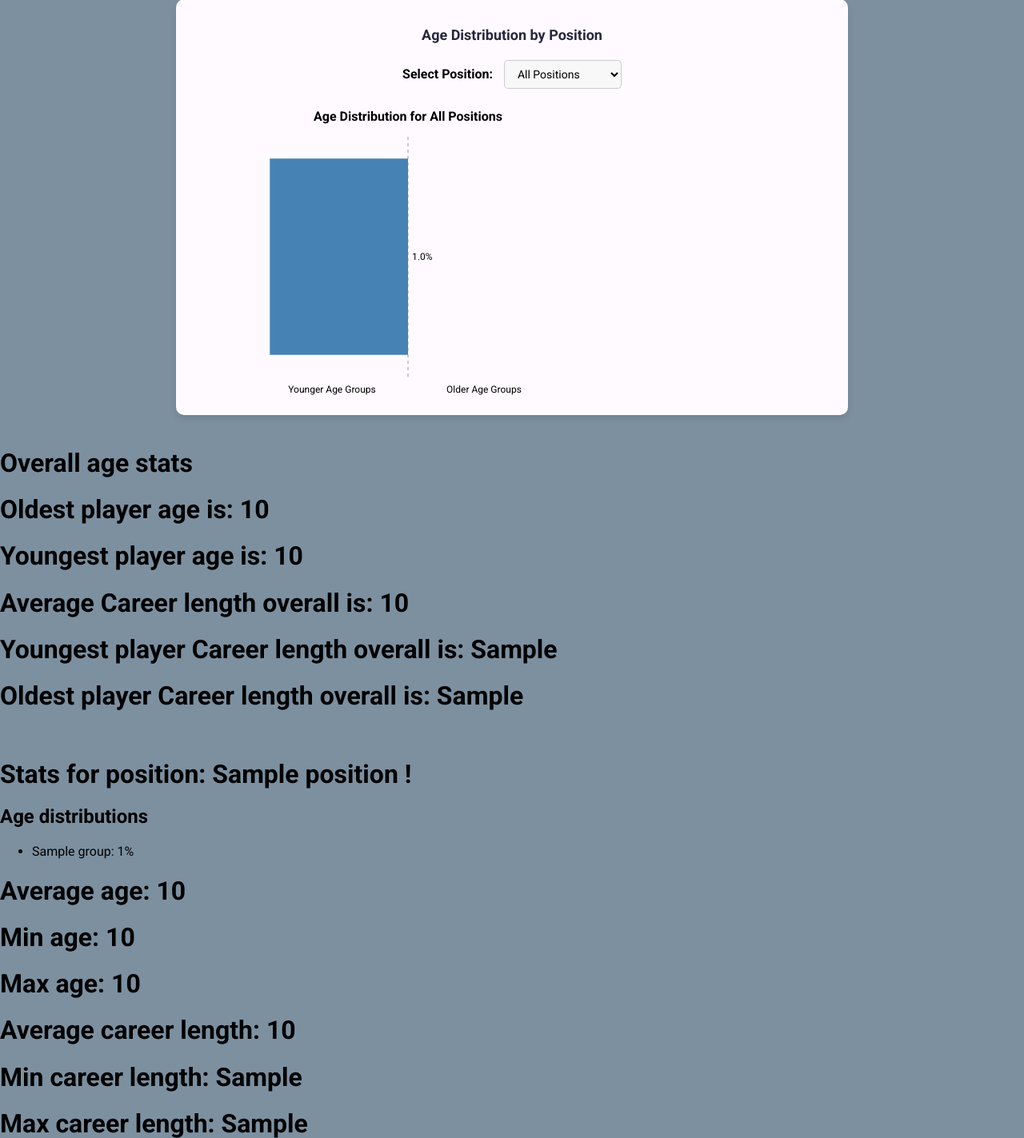
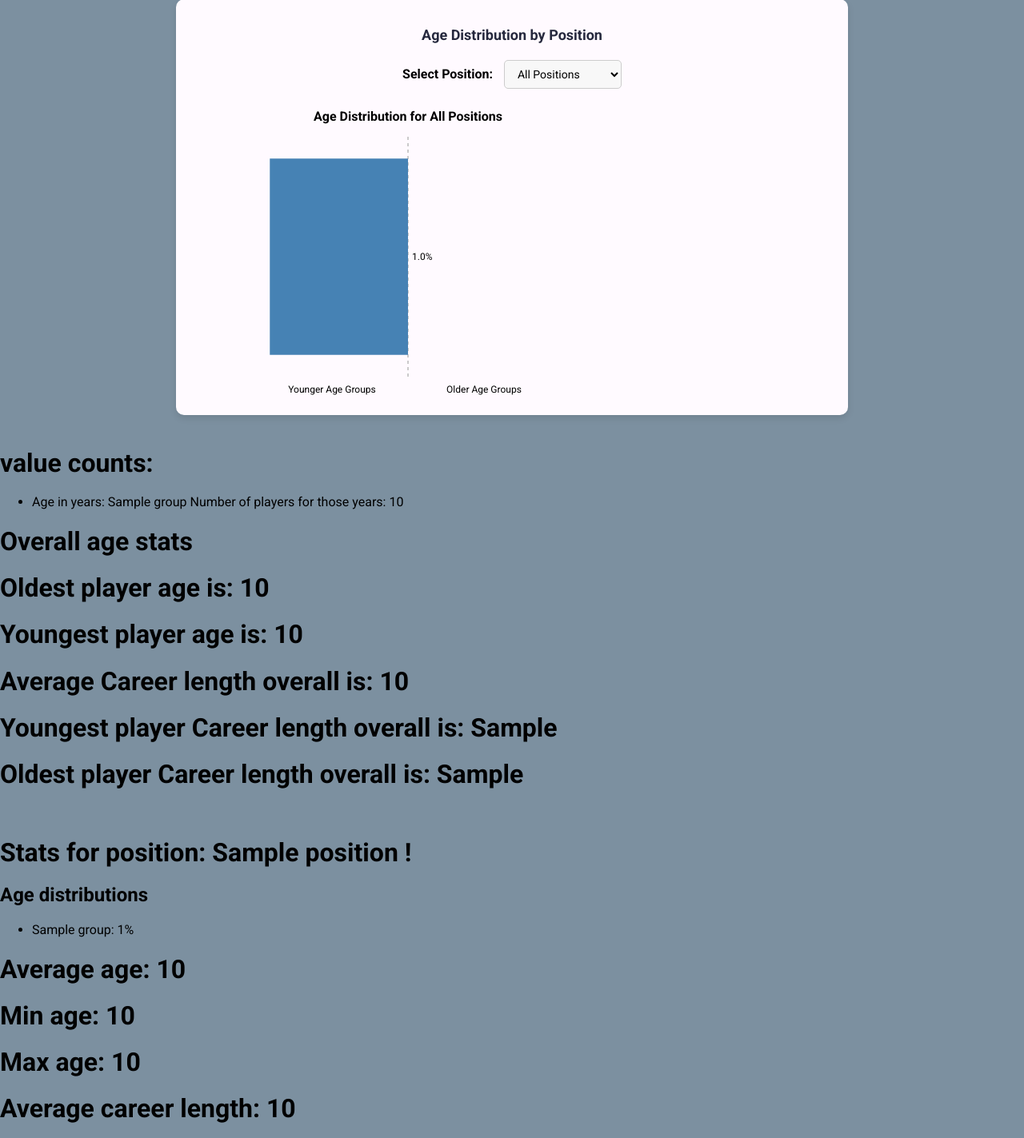
Before and after one commit to PredictBigDataProj/Predict-Athlete, a Python web app: template App/templates/league.html in a window 1280 px wide. Shown: the part 1349-2772 px from the top of the page at 80% size. Run offline with Jinja, Linux system fonts and the light colour scheme; the template is opened without the code that fills it: most values are stand-ins (such as "Sample title", 1, 10 or a date in 2020); some libraries are stand-ins or nearby versions.

Commit message:
added valuecounts to template

```diff
--- a/App/templates/index.html
+++ b/App/templates/index.html
@@ -864,7 +864,6 @@
             L.marker([lat, lng])
               .addTo(map)
               .bindPopup(`<strong>${country}</strong>
-                        ${country}put country flag here
                         <br>${linksHtml}`);
           }
         });
--- a/App/templates/league.html
+++ b/App/templates/league.html
@@ -118,6 +118,15 @@
             </div>
         {% endfor %}
     </div>
+
+    <h1>value counts:</h1>
+
+    <ul>
+        {% for group, age_value in age_counts.items() %}
+        <li>Age in years: {{ group }}        Number of players for those years: {{ age_value}}</li>
+        {% endfor %}
+    </ul>
+
     <h1>Overall age stats</h1>
     <h1>Oldest player age is: {{max_age}}</h1>
     <h1>Youngest player age is: {{min_age}}</h1>
@@ -125,20 +134,24 @@
     <h1>Youngest player Career length overall is: {{min_career}}</h1>
     <h1>Oldest player Career length overall is: {{max_career}}</h1>
     <br>
+
+
     {% for stat in position_stats %}
         <h1>Stats for position: {{stat.position}} !</h1>
         <h2>Age distributions</h2>
+
         <ul>
             {% for group, percent in stat.pos_age_groups.items() %}
             <li>{{ group }}: {{ percent | round(2) }}%</li>
             {% endfor %}
         </ul>
-        <h1>Average age: {{avg_age}}</h1>
-        <h1>Min age: {{min_age}}</h1>
-        <h1>Max age: {{max_age}}</h1>
-        <h1>Average career length: {{avg_career}}</h1>
-        <h1>Min career length: {{min_career}}</h1>
-        <h1>Max career length: {{max_career}}</h1>
+
+            <h1>Average age: {{stat.avg_age}}</h1>
+            <h1>Min age: {{stat.min_age}}</h1>
+            <h1>Max age: {{stat.max_age}}</h1>
+            <h1>Average career length: {{stat.avg_career}}</h1>
+            <h1>Min career length: {{stat.min_career}}</h1>
+            <h1>Max career length: {{stat.max_career}}</h1>
             <br>
     {%endfor%}
 </body>
```
Lines whose indentation alone changed are shown as unchanged.
